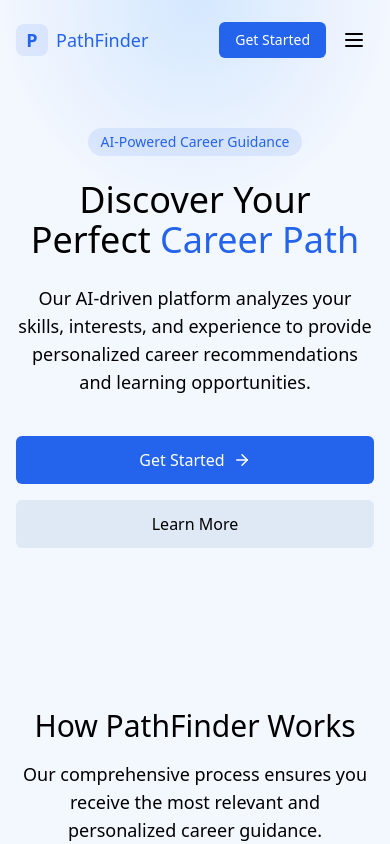
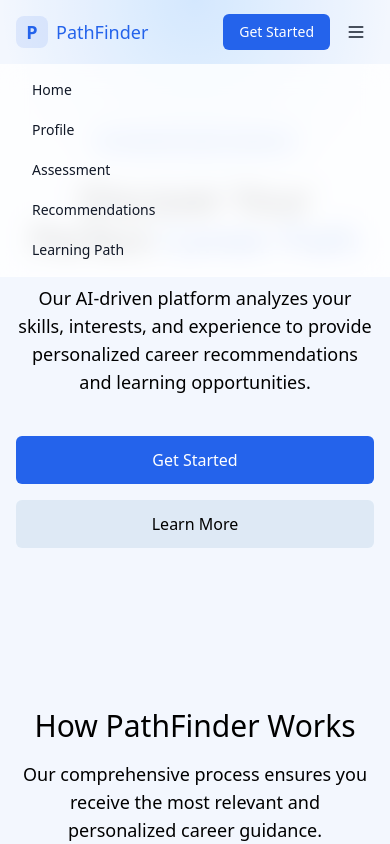
Before and after one commit to DevSsChar/SGP, a Next.js app: page / in a window 390 px wide. Both pictures are taken after a click on the button "Toggle menu". Shown: the top 844 px of the page. Built offline with nearby package versions, Linux system fonts and the light colour scheme.

Commit message:
Hamburger Menu added and fixed small UI errors

```diff
--- a/app/layout.js
+++ b/app/layout.js
@@ -17,7 +17,7 @@ export const metadata = {
 export default function RootLayout({ children }) {
   return (
     <html lang="en">
-      <body className={`${inter.variable} min-h-screen flex flex-col`}>
+      <body className={`${inter.variable} min-h-screen flex flex-col bg-[hsla(0,0%,100%,1)] text-black`}>
         <SessionWrapper>
           <div className="absolute inset-0 z-[-2] bg-[hsla(0,0%,100%,1)] bg-[radial-gradient(100%_50%_at_50%_0%,hsla(210,100%,50%,0.13)_0,hsla(210,100%,50%,0)_50%,hsla(210,100%,50%,0)_100%)]"></div>
           <Navbar />
--- a/app/page.js
+++ b/app/page.js
@@ -1,6 +1,5 @@
 import Image from "next/image";
 import Link from "next/link";
-// import Navbar from "@/components/Navbar";
 export default function Home() {
   return (
     <>
@@ -21,7 +20,7 @@ export default function Home() {
             <div
               className="opacity-0 translate-y-4 animate-[fade-in-up_400ms_ease-out_100ms_forwards]"
             >
-              <h1 className="text-4xl md:text-6xl font-medium mb-6">
+              <h1 className="text-4xl md:text-6xl  mb-6">
                 Discover Your Perfect <span className="text-[hsla(221,83%,53%,1)]">Career Path</span>
               </h1>
             </div>
@@ -41,21 +40,6 @@ export default function Home() {
                   href="/profile"
                 >
                   Get Started
-                  <svg
-                    xmlns="http://www.w3.org/2000/svg"
-                    width="18"
-                    height="18"
-                    viewBox="0 0 24 24"
-                    fill="none"
-                    stroke="currentColor"
-                    strokeWidth="2"
-                    strokeLinecap="round"
-                    strokeLinejoin="round"
-                    className="lucide lucide-arrow-right"
-                  >
-                    <path d="M5 12h14"></path>
-                    <path d="m12 5 7 7-7 7"></path>
-                  </svg>
                 </Link>
                 <Link
                   href="#how-it-works"
--- a/components/Navbar.jsx
+++ b/components/Navbar.jsx
@@ -3,9 +3,12 @@ import React from 'react'
 import Link from 'next/link'
 import { useSession, signIn, signOut } from "next-auth/react"
 import { useRef, useState, useEffect } from 'react'
+import { usePathname } from 'next/navigation'
 
 const Navbar = () => {
     const [scrolled, setScrolled] = useState(false);
+    const [isMenuOpen, setIsMenuOpen] = useState(false);
+    const pathname = usePathname();
 
     useEffect(() => {
         const handleScroll = () => {
@@ -15,17 +18,20 @@ const Navbar = () => {
             }
         };
 
+        // Check scroll position on mount and route change
+        handleScroll();
         window.addEventListener('scroll', handleScroll);
         return () => window.removeEventListener('scroll', handleScroll);
-    }, [scrolled]);
+    }, [scrolled, pathname]);
 
     return(
-        <header className={`fixed top-0 w-full z-50 transition-all duration-300 ease-in-out py-5 ${
-            scrolled
+        <header className={`fixed top-0 w-full z-50 transition-all duration-300 ease-in-out ${
+            scrolled || pathname !== '/'
                 ? 'bg-white/80 backdrop-blur-md shadow-sm'
                 : 'bg-transparent'
         }`}>
-        <div className="container mx-auto px-4 md:px-6 flex items-center justify-between">
+        <div className="container mx-auto px-4 md:px-6">
+          <div className="flex items-center justify-between h-16">
             <Link className="text-lg md:text-xl font-medium text-[hsla(221,83%,53%,1)] flex items-center gap-2" href="/">
               <div className="h-8 w-8 rounded-lg bg-[hsla(221,83%,53%,0.1)] flex items-center justify-center">
                 <span className="text-[hsla(221,83%,53%,1)] text-lg font-bold">P</span>
@@ -34,35 +40,39 @@ const Navbar = () => {
             </Link>
             <nav className="hidden md:flex items-center space-x-1">
               <Link className={`px-4 py-2 rounded-md text-sm transition-all font-medium ${
-                scrolled
+                  scrolled || pathname !== '/'
                       ? 'text-[hsla(221,83%,53%,1)] hover:bg-[hsla(221,83%,53%,0.1)]'
                       : 'text-primary'
               }`} href="/">Home</Link>
               <Link className={`px-4 py-2 rounded-md text-sm transition-all ${
-                scrolled
+                  scrolled || pathname !== '/'
                       ? 'text-muted-foreground hover:text-[hsla(221,83%,53%,1)] hover:bg-[hsla(221,83%,53%,0.1)]'
                       : 'text-muted-foreground hover:text-foreground hover:bg-muted'
               }`} href="/profile">Profile</Link>
               <Link className={`px-4 py-2 rounded-md text-sm transition-all ${
-                scrolled
+                  scrolled || pathname !== '/'
                       ? 'text-muted-foreground hover:text-[hsla(221,83%,53%,1)] hover:bg-[hsla(221,83%,53%,0.1)]'
                       : 'text-muted-foreground hover:text-foreground hover:bg-muted'
               }`} href="/assessment">Assessment</Link>
               <Link className={`px-4 py-2 rounded-md text-sm transition-all ${
-                scrolled
+                  scrolled || pathname !== '/'
                       ? 'text-muted-foreground hover:text-[hsla(221,83%,53%,1)] hover:bg-[hsla(221,83%,53%,0.1)]'
                       : 'text-muted-foreground hover:text-foreground hover:bg-muted'
               }`} href="/recommendations">Recommendations</Link>
               <Link className={`px-4 py-2 rounded-md text-sm transition-all ${
-                scrolled
+                  scrolled || pathname !== '/'
                       ? 'text-muted-foreground hover:text-[hsla(221,83%,53%,1)] hover:bg-[hsla(221,83%,53%,0.1)]'
                       : 'text-muted-foreground hover:text-foreground hover:bg-muted'
               }`} href="/learning-path">Learning Path</Link>
             </nav>
             <div className="flex items-center gap-2">
               <Link className="py-2 px-4 text-sm rounded-md bg-[hsla(221,83%,53%,1)] text-white hover:bg-[hsla(221,83%,53%,0.9)] transition-colors" href="/profile">Get Started</Link>
-            <button className="md:hidden p-2 rounded-md hover:bg-muted">
-              <svg xmlns="http://www.w3.org/2000/svg" width="24" height="24" viewBox="0 0 24 24" fill="none" stroke="currentColor" strokeWidth="2" strokeLinecap="round" strokeLinejoin="round" className="lucide lucide-menu">
+              <button
+                onClick={() => setIsMenuOpen(!isMenuOpen)}
+                className="md:hidden p-2 rounded-md hover:bg-muted text-gray-900"
+                aria-label="Toggle menu"
+              >
+                <svg xmlns="http://www.w3.org/2000/svg" width="24" height="24" viewBox="0 0 24 24" fill="none" stroke="currentColor" stroke-width="2" stroke-linecap="round" stroke-linejoin="round" class="lucide lucide-menu h-5 w-5 text-gray-900" data-lov-id="components/Navbar.jsx" data-lov-name="Menu" data-component-path="components/Navbar.jsx" data-component-line="88" data-component-file="Navbar.tsx" data-component-name="Menu" data-component-content="%7B%22className%22%3A%22h-5%20w-5%22%7D">
                   <line x1="4" x2="20" y1="12" y2="12"></line>
                   <line x1="4" x2="20" y1="6" y2="6"></line>
                   <line x1="4" x2="20" y1="18" y2="18"></line>
@@ -70,6 +80,54 @@ const Navbar = () => {
               </button>
             </div>
           </div>
+
+          {/* Mobile Menu */}
+          <div
+            className={`md:hidden absolute left-0 right-0 top-16 bg-white/80 backdrop-blur-md border-b border-white/20 transition-all duration-300 ease-in-out ${
+              isMenuOpen ? 'opacity-100 translate-y-0' : 'opacity-0 -translate-y-2 pointer-events-none'
+            }`}
+          >
+            <div className="px-4 py-2">
+              <div className="flex flex-col space-y-1">
+                <Link
+                  href="/"
+                  className="px-4 py-2 rounded-md text-sm text-gray-900 hover:text-[hsla(221,83%,53%,1)] hover:bg-[hsla(221,83%,53%,0.1)] transition-colors"
+                  onClick={() => setIsMenuOpen(false)}
+                >
+                  Home
+                </Link>
+                <Link
+                  href="/profile"
+                  className="px-4 py-2 rounded-md text-sm text-gray-900 hover:text-[hsla(221,83%,53%,1)] hover:bg-[hsla(221,83%,53%,0.1)] transition-colors"
+                  onClick={() => setIsMenuOpen(false)}
+                >
+                  Profile
+                </Link>
+                <Link
+                  href="/assessment"
+                  className="px-4 py-2 rounded-md text-sm text-gray-900 hover:text-[hsla(221,83%,53%,1)] hover:bg-[hsla(221,83%,53%,0.1)] transition-colors"
+                  onClick={() => setIsMenuOpen(false)}
+                >
+                  Assessment
+                </Link>
+                <Link
+                  href="/recommendations"
+                  className="px-4 py-2 rounded-md text-sm text-gray-900 hover:text-[hsla(221,83%,53%,1)] hover:bg-[hsla(221,83%,53%,0.1)] transition-colors"
+                  onClick={() => setIsMenuOpen(false)}
+                >
+                  Recommendations
+                </Link>
+                <Link
+                  href="/learning-path"
+                  className="px-4 py-2 rounded-md text-sm text-gray-900 hover:text-[hsla(221,83%,53%,1)] hover:bg-[hsla(221,83%,53%,0.1)] transition-colors"
+                  onClick={() => setIsMenuOpen(false)}
+                >
+                  Learning Path
+                </Link>
+              </div>
+            </div>
+          </div>
+        </div>
       </header>
     )
 }
--- a/components/footer.jsx
+++ b/components/footer.jsx
@@ -2,7 +2,7 @@ import React from 'react';
 
 const Footer=()=>{
     return (
-        <footer className="border-t bg-background/50 backdrop-blur-sm mt-20">
+        <footer className="border-t bg-[hsla(221,83%,53%,0.05)] backdrop-blur-sm mt-20">
         <div className="container mx-auto px-4 md:px-6 py-12">
           <div className="grid grid-cols-1 md:grid-cols-4 gap-8">
             <div className="space-y-4">
```
Lines whose indentation alone changed are shown as unchanged.
